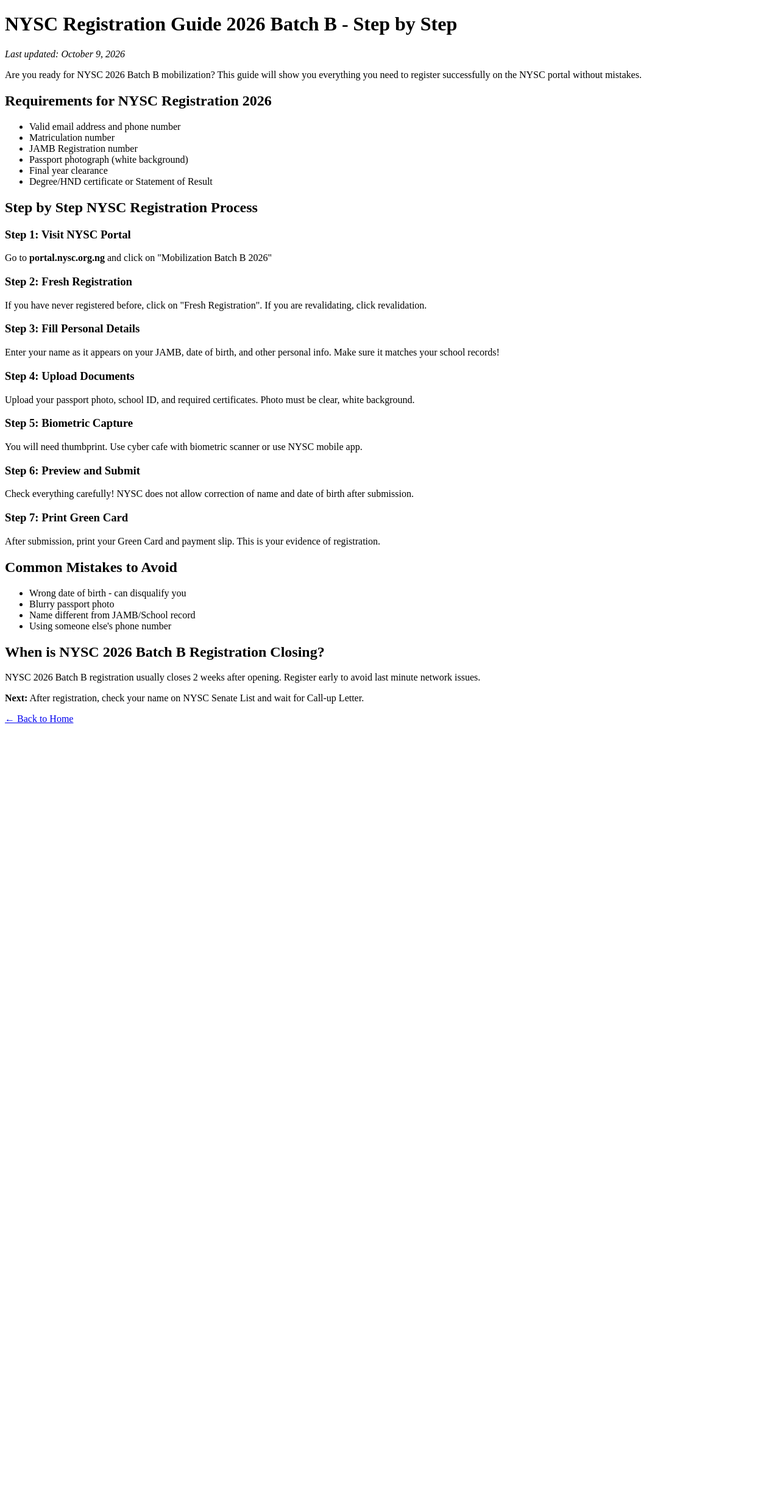
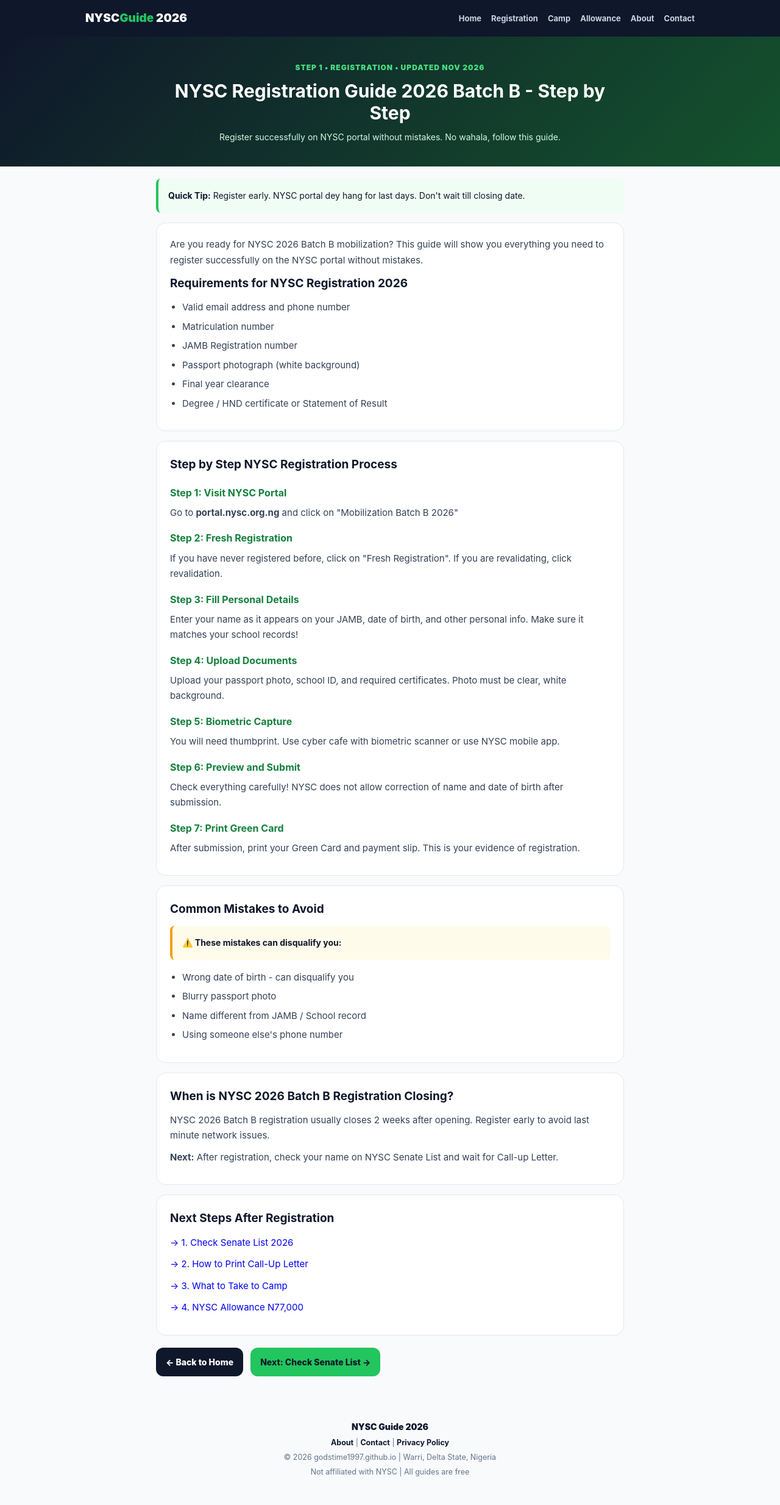
Before and after one commit to Godstime1997/Godstime1997.github.io, a plain HTML site: page nysc-registration-guide-2026.html in a window 1280 px wide. Shown: the whole page at 61% size. Before the commit the page ends 1204 px from the top, so only its background shows below. Drawn offline with Linux system fonts and the light colour scheme.

Commit message:
Revise NYSC Registration Guide for 2026 Batch B
Updated the title and author meta tag, added a canonical link, and enhanced the styling for better readability. Included a detailed step-by-step registration process and common mistakes to avoid.

```diff
--- a/nysc-registration-guide-2026.html
+++ b/nysc-registration-guide-2026.html
@@ -4,15 +4,71 @@
 <script async src="https://pagead2.googlesyndication.com/pagead/js/adsbygoogle.js?client=ca-pub-1439876525955206" crossorigin="anonymous"></script>
 <meta charset="UTF-8">
 <meta name="viewport" content="width=device-width, initial-scale=1.0">
-<title>NYSC Registration Guide 2026 Batch B - Step by Step | Godstime Blog</title>
+<title>NYSC Registration Guide 2026 Batch B - Step by Step | NYSC Guide 2026</title>
 <meta name="description" content="Complete NYSC Registration Guide for 2026 Batch B. Step by step process, requirements, documents needed, and how to register on NYSC portal.">
+<meta name="author" content="Godstime Onovughe">
+<link rel="canonical" href="https://godstime1997.github.io/nysc-registration-guide-2026.html">
+<style>
+*{box-sizing:border-box;margin:0;padding:0}
+body{font-family:Inter,Arial,sans-serif;background:#f8fafc;color:#0f172a;line-height:1.7}
+a{text-decoration:none}
+.topbar{background:#0f172a;color:#fff;padding:14px 16px;position:sticky;top:0;z-index:10}
+.topbar-inner{max-width:1000px;margin:auto;display:flex;justify-content:space-between;align-items:center}
+.logo{font-weight:900;font-size:19px}.logo span{color:#22c55e}
+.nav{display:flex;gap:16px;font-size:13px;font-weight:700}.nav a{color:#cbd5e1}.nav a:hover{color:#fff}
+.hero{background:linear-gradient(135deg,#0f172a 0%,#14532d 100%);color:#fff;padding:36px 16px;text-align:center}
+.hero-inner{max-width:750px;margin:auto}
+.hero span{font-size:12px;font-weight:900;letter-spacing:1px;color:#4ade80;text-transform:uppercase}
+.hero h1{font-size:30px;line-height:1.2;margin:8px 0 10px}
+.hero p{color:#d1fae5;font-size:14px}
+.wrap{max-width:800px;margin:auto;padding:20px 16px}
+.card{background:#fff;border:1px solid #e2e8f0;border-radius:16px;padding:22px;margin-bottom:16px}
+.card h2{font-size:19px;margin-bottom:10px;color:#0f172a}
+.card h3{font-size:16px;margin:16px 0 6px;color:#15803d}
+.card p{font-size:15px;color:#334155;margin-bottom:10px}
+.card ul,.card ol{margin:0 0 10px 20px;color:#334155;font-size:15px}
+.card li{margin-bottom:6px}
+.alert{background:#f0fdf4;border-left:4px solid #22c55e;padding:16px;border-radius:8px;margin-bottom:16px;font-size:14px}
+.warning{background:#fffbeb;border-left:4px solid #f59e0b;padding:16px;border-radius:8px;margin-bottom:16px;font-size:14px}
+.nextprev{display:flex;gap:12px;flex-wrap:wrap;margin-top:20px}
+.btn{display:inline-block;padding:12px 16px;border-radius:12px;font-weight:800;font-size:14px}
+.btn-green{background:#22c55e;color:#0f172a}
+.btn-dark{background:#0f172a;color:#fff}
+footer{max-width:1000px;margin:30px auto;padding:20px 16px 40px;text-align:center;color:#64748b;font-size:12.5px;line-height:1.9}
+footer a{color:#0f172a;font-weight:700}
+@media(max-width:600px){.hero h1{font-size:24px}.nav{display:none}.topbar-inner{justify-content:center}}
+</style>
 </head>
 <body>
+
+<div class="topbar">
+  <div class="topbar-inner">
+    <div class="logo">NYSC<span>Guide</span> 2026</div>
+    <div class="nav">
+      <a href="/">Home</a>
+      <a href="./nysc-registration-guide-2026.html">Registration</a>
+      <a href="./nysc-camp-requirements-what-to-take-2026.html">Camp</a>
+      <a href="./nysc-allowance-2026-how-much.html">Allowance</a>
+      <a href="./about.html">About</a>
+      <a href="./contact.html">Contact</a>
+    </div>
+  </div>
+</div>
+
+<div class="hero">
+  <div class="hero-inner">
+    <span>Step 1 • Registration • Updated Nov 2026</span>
     <h1>NYSC Registration Guide 2026 Batch B - Step by Step</h1>
-<p><em>Last updated: October 9, 2026</em></p>
+    <p>Register successfully on NYSC portal without mistakes. No wahala, follow this guide.</p>
+  </div>
+</div>
 
+<div class="wrap">
+
+  <div class="alert"><strong>Quick Tip:</strong> Register early. NYSC portal dey hang for last days. Don't wait till closing date.</div>
+
+  <div class="card">
     <p>Are you ready for NYSC 2026 Batch B mobilization? This guide will show you everything you need to register successfully on the NYSC portal without mistakes.</p>
-
     <h2>Requirements for NYSC Registration 2026</h2>
     <ul>
       <li>Valid email address and phone number</li>
@@ -20,9 +76,11 @@
       <li>JAMB Registration number</li>
       <li>Passport photograph (white background)</li>
       <li>Final year clearance</li>
-<li>Degree/HND certificate or Statement of Result</li>
+      <li>Degree / HND certificate or Statement of Result</li>
     </ul>
+  </div>
 
+  <div class="card">
     <h2>Step by Step NYSC Registration Process</h2>
 
     <h3>Step 1: Visit NYSC Portal</h3>
@@ -45,20 +103,45 @@
 
     <h3>Step 7: Print Green Card</h3>
     <p>After submission, print your Green Card and payment slip. This is your evidence of registration.</p>
+  </div>
 
+  <div class="card">
     <h2>Common Mistakes to Avoid</h2>
+    <div class="warning"><strong>⚠️ These mistakes can disqualify you:</strong></div>
     <ul>
       <li>Wrong date of birth - can disqualify you</li>
       <li>Blurry passport photo</li>
-<li>Name different from JAMB/School record</li>
+      <li>Name different from JAMB / School record</li>
       <li>Using someone else's phone number</li>
     </ul>
+  </div>
 
+  <div class="card">
     <h2>When is NYSC 2026 Batch B Registration Closing?</h2>
     <p>NYSC 2026 Batch B registration usually closes 2 weeks after opening. Register early to avoid last minute network issues.</p>
+    <p><strong>Next:</strong> After registration, check your name on NYSC Senate List and wait for Call-up Letter.</p>
+  </div>
 
-<p><strong>Next:</strong> After registration, check your name on NYSC Senate List and wait for Call-up Letter.</p>
+  <div class="card">
+    <h2>Next Steps After Registration</h2>
+    <p><a href="./nysc-senate-list-2026.html">→ 1. Check Senate List 2026</a></p>
+    <p><a href="./nysc-call-up-letter-2026-how-to-print.html">→ 2. How to Print Call-Up Letter</a></p>
+    <p><a href="./nysc-camp-requirements-what-to-take-2026.html">→ 3. What to Take to Camp</a></p>
+    <p><a href="./nysc-allowance-2026-how-much.html">→ 4. NYSC Allowance N77,000</a></p>
+  </div>
 
-<p><a href="index.html">← Back to Home</a></p>
+  <div class="nextprev">
+    <a class="btn btn-dark" href="/">← Back to Home</a>
+    <a class="btn btn-green" href="./nysc-senate-list-2026.html">Next: Check Senate List →</a>
+  </div>
+
+</div>
+
+<footer>
+  <p style="font-weight:900;color:#0f172a;font-size:14px">NYSC Guide 2026</p>
+  <p><a href="./about.html">About</a> | <a href="./contact.html">Contact</a> | <a href="./privacy.html">Privacy Policy</a></p>
+  <p>© 2026 godstime1997.github.io | Warri, Delta State, Nigeria<br>Not affiliated with NYSC | All guides are free</p>
+</footer>
+
 </body>
 </html>
```
Lines whose indentation alone changed are shown as unchanged.
